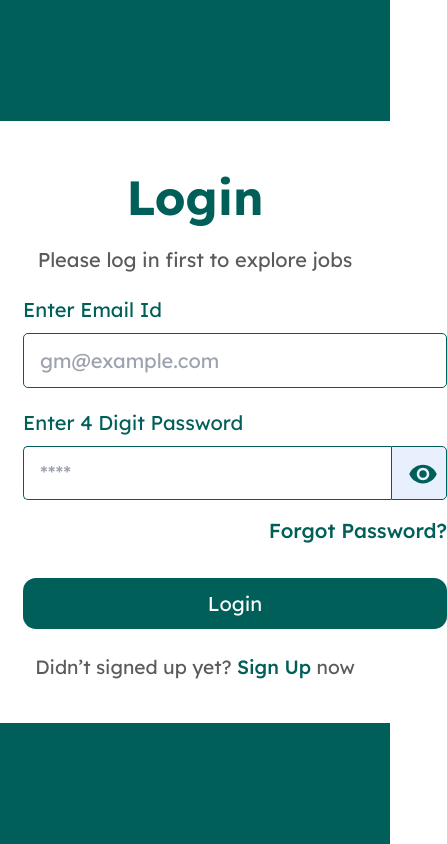
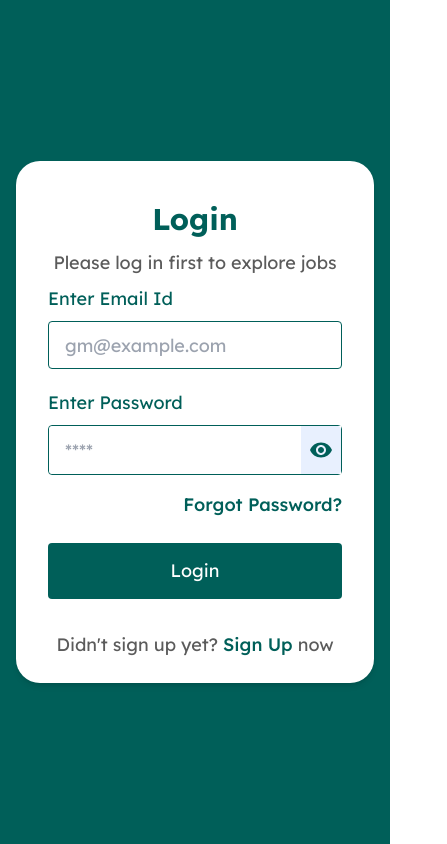
Before and after one commit to mayurkukade/Salaryfy, a React (Vite) app in the folder salaryfy/: page /login in a window 390 px wide. Shown: the top 844 px of the page, 447 px wide, since content can reach past the window. Built offline with nearby package versions, Linux system fonts and the light colour scheme.

Commit message:
Fix - Testimonials card fix and login mobile reons

```diff
--- a/salaryfy/src/components/HomeComponent/TestimonalsCards.tsx
+++ b/salaryfy/src/components/HomeComponent/TestimonalsCards.tsx
@@ -4,8 +4,11 @@ import "./testimonals.css";
 const TestimonalsCards = ({testimonals, name, course}) => {
   return (
     <div className="container mx-auto mb-9"  >
-      <div className="bubble speech w-auto md:min-h-[40vh]  ">
+      <div className="bubble speech w-auto h-auto  ">
+        <div className="h-[50vh] md:h-[50vh]">
+
        {testimonals}
+        </div>
         {/* <hr /> */}
         {/* <div className="flex justify-around">
           <div className="text-[0.5rem]">
@@ -29,7 +32,7 @@ const TestimonalsCards = ({testimonals, name, course}) => {
           </div>
         </div>
 
-        <div className="flex-col  self-center p-5 leading-8 ">
+        <div className="flex-col  self-center p-5 ">
           <p className="text-white font-Lexend text-[24px]">{name}</p>
           <span className="text-slate-400 text-[0.8rem]">
            {course}{" "}
--- a/salaryfy/src/pages/Login.tsx
+++ b/salaryfy/src/pages/Login.tsx
@@ -7,10 +7,7 @@ import { RootState } from "@reduxjs/toolkit/dist/query/core/apiState";
 import { useLoginMutation } from "../features/api-integration/apiUserSlice/api-integration-user.slice";
 import { toast } from "react-toastify";
 import { useDispatch, useSelector } from "react-redux";
-import {
-  setToken,
-
-} from "../features/reducers/authReducers/auth-slice-reducer";
+import { setToken } from "../features/reducers/authReducers/auth-slice-reducer";
 import VisibilityIcon from "@mui/icons-material/Visibility";
 import VisibilityOffIcon from "@mui/icons-material/VisibilityOff";
 export const Login = () => {
@@ -23,8 +20,9 @@ export const Login = () => {
 
   const [password, setpassword] = useState<string>("");
 
-  const currentRoute = useSelector((state:RootState)=>state.currentRoute.currentRoute)
-
+  const currentRoute = useSelector(
+    (state: RootState) => state.currentRoute.currentRoute
+  );
 
   const LoginSubmitHandler = async (e: React.MouseEvent<HTMLButtonElement>) => {
     e.preventDefault();
@@ -48,9 +46,9 @@ export const Login = () => {
           theme: "light",
         });
 
-        if(token && currentRoute == 'questionnaire'){
-          navigate('/questionnaire/screening-questions')
-        }else{
+        if (token && currentRoute == "questionnaire") {
+          navigate("/questionnaire/screening-questions");
+        } else {
           navigate(`/${currentRoute}`);
         }
       } else {
@@ -76,47 +74,48 @@ export const Login = () => {
   const [showPassword, setShowPassword] = useState(false);
 
   return (
-    <div className="bg-darkGreen min-h-[100vh] flex justify-center items-center">
-      <div className="w-[35.5rem] h-[37.625rem] rounded-3xl bg-[#fff] shadow-[7px 16px 56px 1px rgba(0, 0, 0, 0.10)] text-darkGreen">
-        <h1 className=" text-center text-[3.0rem] font-[700] mt-10 font-Lexend">
+    <div className="bg-darkGreen min-h-screen flex flex-col justify-center items-center p-4">
+      <div className="w-full max-w-md rounded-3xl bg-white shadow-md text-darkGreen">
+        <h1 className="text-center text-3xl font-bold mt-10 font-Lexend">
           Login
         </h1>
-        <div className="text-[1.25rem] font-[400] mt-3 text-center text-grey">
-          <h2 className="">Please log in first to explore jobs</h2>
-          {/* <h2 className="">send OTP to you</h2> */}
+        <div className="text-lg font-normal mt-3 text-center text-grey">
+          <h2>Please log in first to explore jobs</h2>
         </div>
-        <div className="text-[1.25rem] font-[400] mt-5 ml-[5rem] ">
+        <div className="text-lg font-normal px-8 py-2 md:py-5">
           <h2>Enter Email Id</h2>
           <input
             type="email"
             onChange={(e) => setUserName(e.target.value)}
             value={userName}
             placeholder="gm@example.com"
-            className="w-[26.5rem] h-[3.40669rem] rounded-[0.3125rem] border-[1px] border-solid border-darkGreen mt-2 pl-4 placeholder-green-500::placeholder"
+            className="w-full h-12 rounded border border-solid border-darkGreen mt-2 pl-4 placeholder-green-500::placeholder"
           />
 
-          <h2 className="mt-5">Enter 4 Digit Password</h2>
+          <h2 className="mt-5">Enter Password</h2>
+          <div className="relative rounded border border-solid border-darkGreen mt-2">
             <input
               type={showPassword ? "text" : "password"}
               value={password}
               onChange={(e) => setpassword(e.target.value)}
               placeholder="****"
-              className="w-[23rem] h-[3.40669rem]  border-[1px] border-solid border-darkGreen mt-2 pl-4 placeholder-green-500::placeholder rounded-l-[0.3125rem] border-l"
-              style={{borderRight:"None"}}
+              className="w-full h-12 pl-4 pr-12 placeholder-green-500::placeholder rounded-l"
             />
-
             <button
               onClick={() => {
-                setShowPassword(showPassword ? false : true);
+                setShowPassword(!showPassword);
               }}
-              className="h-[3.40669rem] border-[1px] border-solid border-darkGreen bg-[#E8F0FE] pr-2  pl-4 absolute mt-[8px] rounded-r-[0.3125rem] border-r"
+              className="absolute inset-y-0 right-0 h-full bg-[#E8F0FE] p-2 rounded-r flex items-center"
+            >
+              {showPassword ? (
+                <VisibilityOffIcon style={{ fontSize: "24px" }} />
+              ) : (
+                <VisibilityIcon style={{ fontSize: "24px" }} />
+              )}
+            </button>
+          </div>
 
-            >
-              {showPassword ? <VisibilityOffIcon style={{ fontSize: '30px' }}/> : <VisibilityIcon style={{ fontSize: '30px' }} />}
-            </button>
-
-
-          <div className="text-[1.26544rem] w-[26.5rem] flex justify-end mt-4  text-darkGreen font-medium	 ">
+          <div className="text-lg w-full flex justify-end mt-4 text-darkGreen font-medium">
             <Link to={"/"} className="border-b border-darkGreen ">
               {" "}
               Forgot Password?
@@ -125,15 +124,16 @@ export const Login = () => {
 
           <button
             type="submit"
-            className="mt-8 w-[26.5rem] h-[3.1875rem] bg-darkGreen text-[#fff] rounded-[0.81694rem]"
+            className="mt-6 w-full h-14 bg-darkGreen text-white rounded"
             onClick={LoginSubmitHandler}
           >
             Login
           </button>
         </div>
-        <div className="text-grey text-center mt-6  text-[1.2rem]">
+
+        <div className="text-grey text-center py-6 text-lg">
           <h2>
-            Didn’t signed up yet?{" "}
+            Didn't sign up yet?{" "}
             <Link
               to={"/signup"}
               className="border-b text-darkGreen border-darkGreen font-medium"
```
